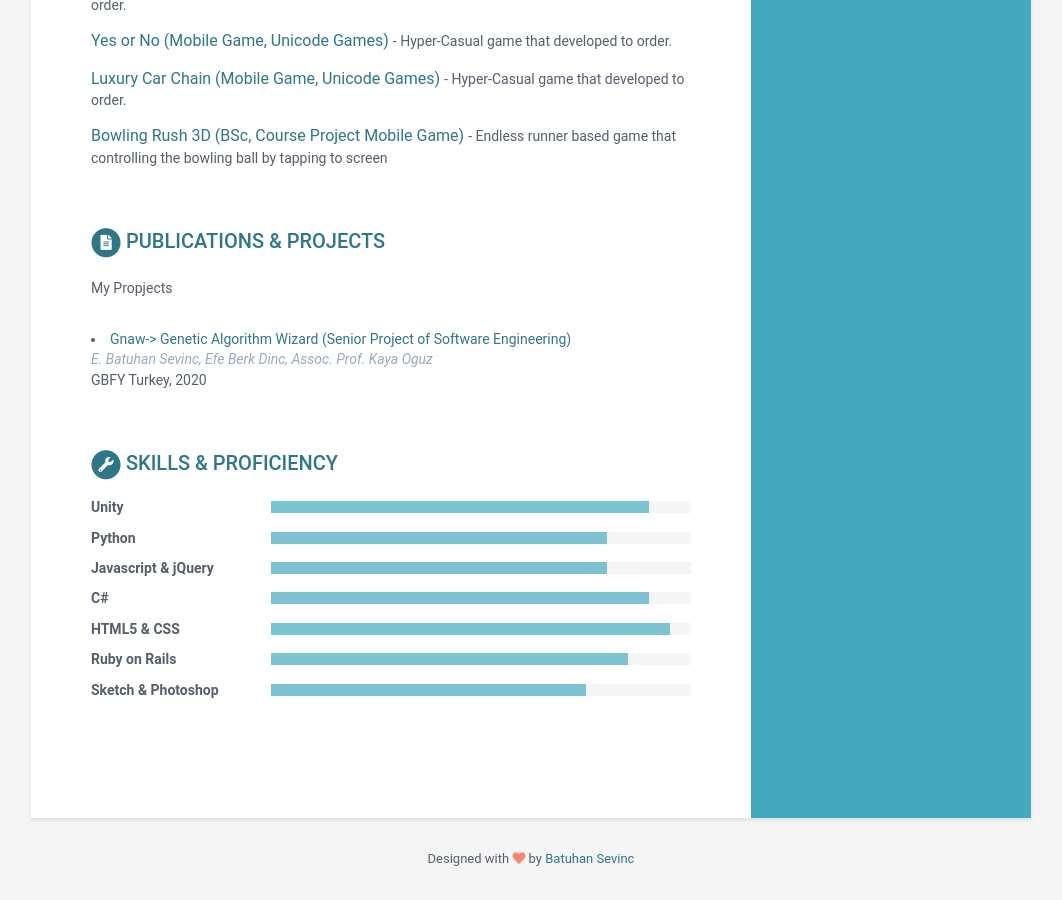
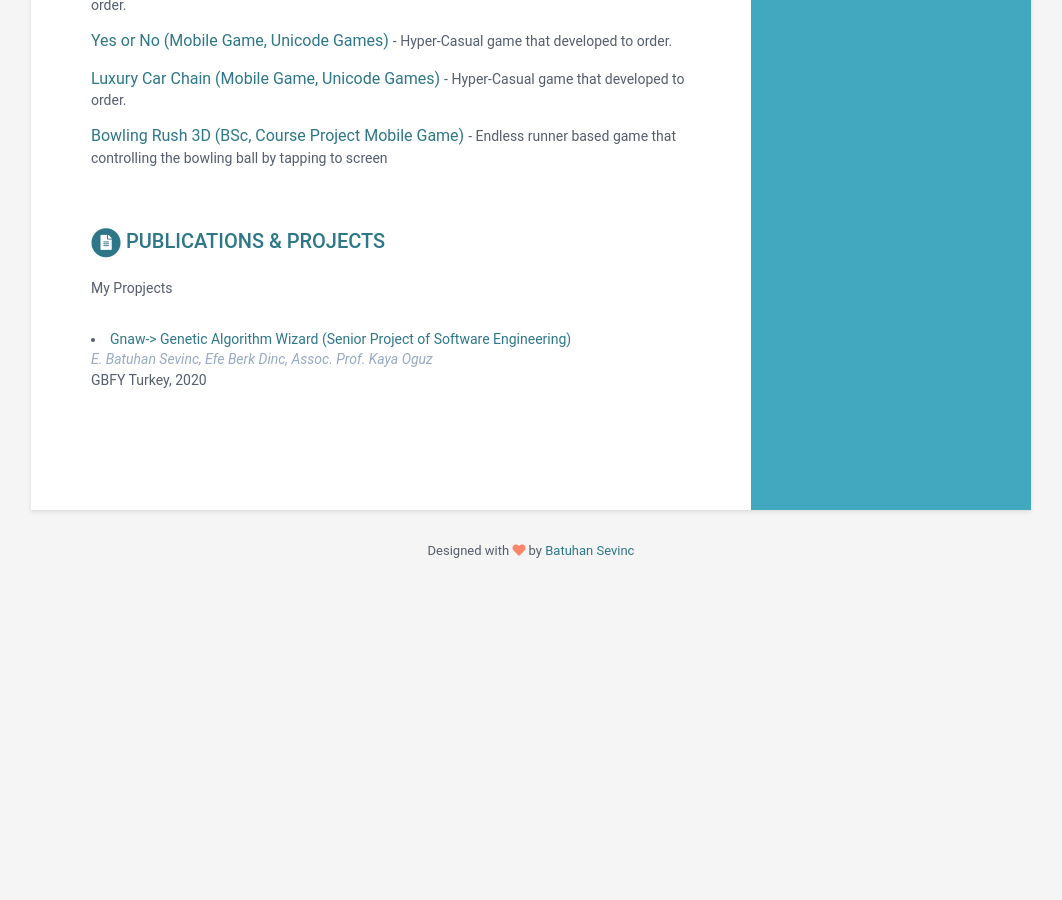
Before and after one commit to batuhansevinc/batuhansevinc.github.io, a Jekyll site: the page built from index.html, in a window 1280 px wide and 900 px high, scrolled down 2380 px. Shown: the whole window, without its empty margins (109-1171 px from the left). Built offline with Jekyll 4.4.1, drawn with Linux system fonts in a browser that asks for light colours; after the commit the page ends 2972 px from its top, so only the background shows below that.

Commit message:
Update v 1 1 1 2

```diff
--- a/_data/data.yml
+++ b/_data/data.yml
@@ -184,31 +184,5 @@ publications:
         authors: E. Batuhan Sevinc, Efe Berk Dinc, Assoc. Prof. Kaya Oguz
         conference: GBFY Turkey, 2020
 
-
-skills:
-    title: Skills & Proficiency
-
-    toolset:
-      - name: Unity
-        level: 90%
-
-      - name: Python
-        level: 80%
-
-      - name: Javascript & jQuery
-        level: 80%
-
-      - name: C#
-        level: 90%
-
-      - name: HTML5 & CSS
-        level: 95%
-
-      - name: Ruby on Rails
-        level: 85%
-
-      - name: Sketch & Photoshop
-        level: 75%
-
 footer: >
     Designed with <i class="fas fa-heart"></i> by <a href="https://batuhansevinc.me" target="_blank" rel="nofollow">Batuhan Sevinc</a>
```
